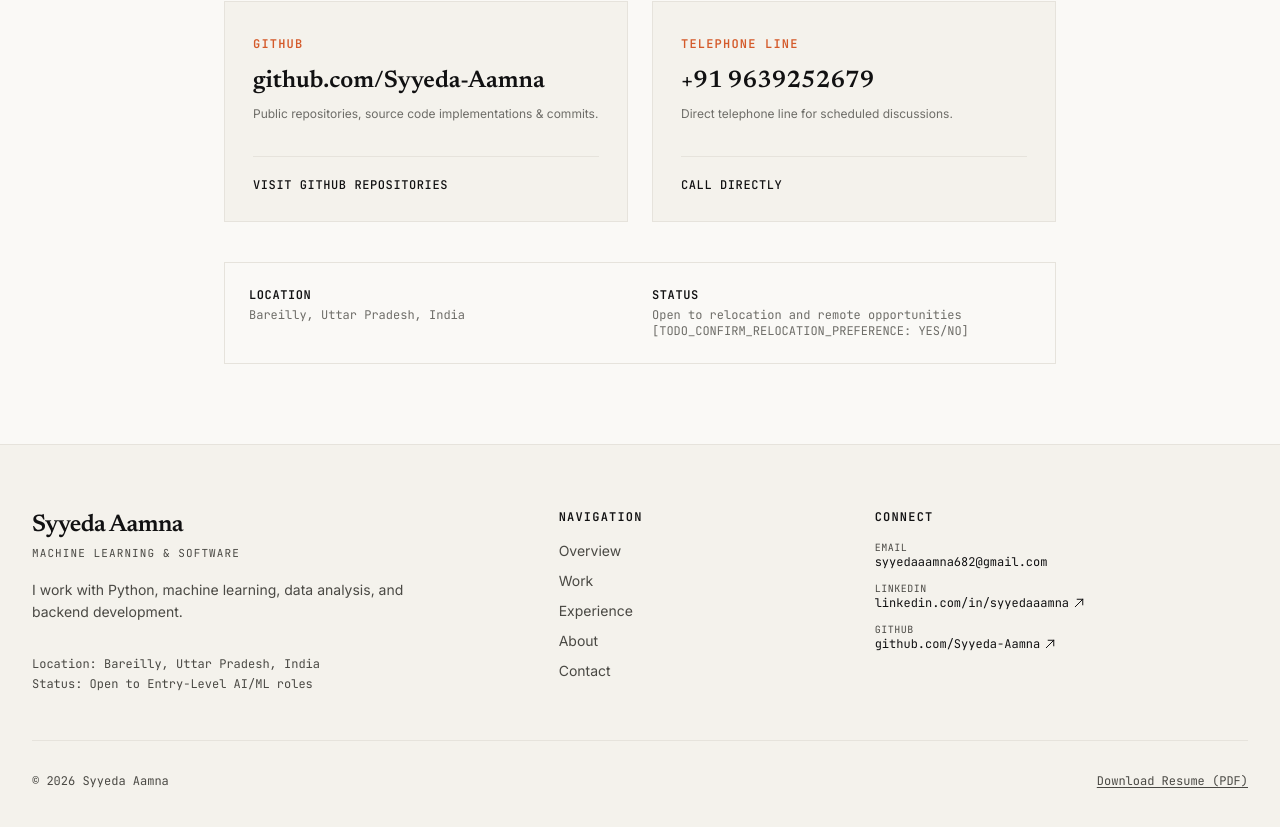
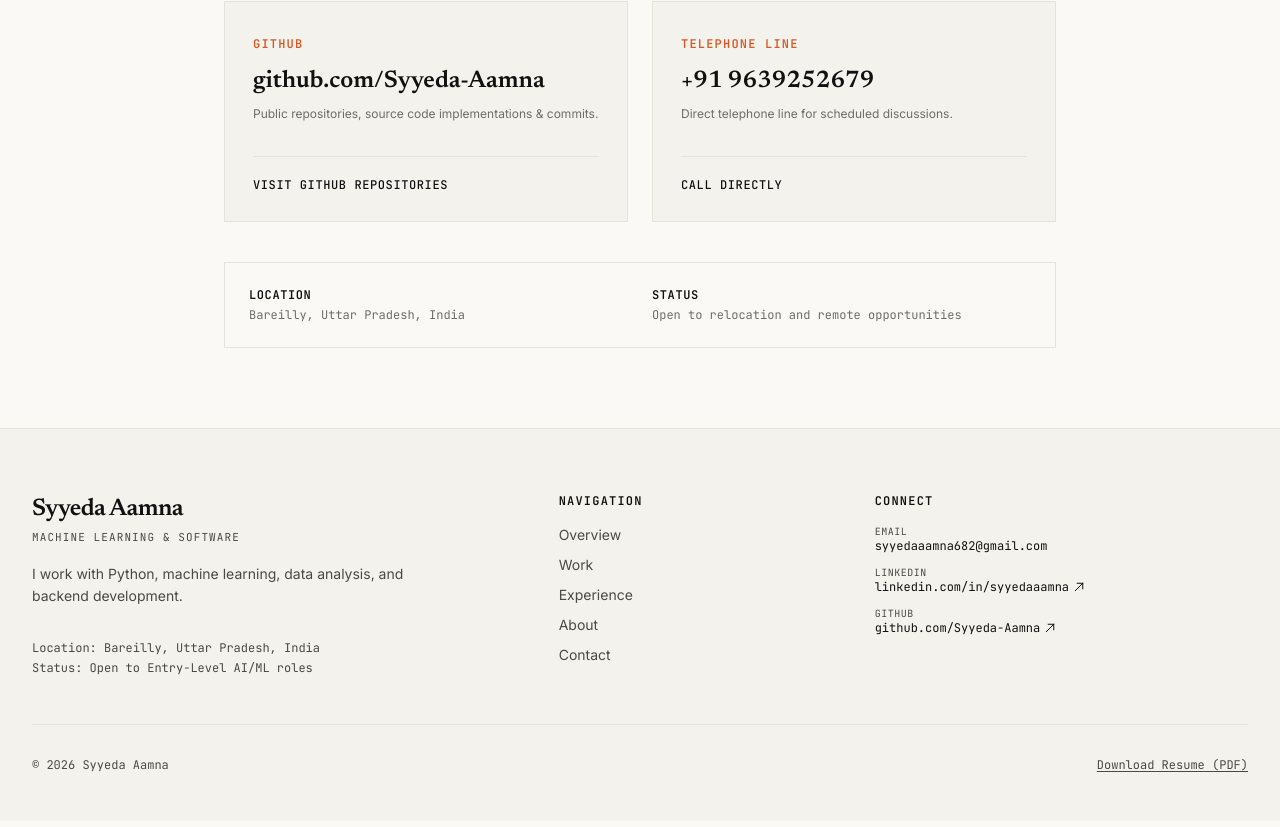
Before and after one commit to shivam-shukla888/aa-portfolio, a Next.js app: page /contact in a window 1280 px wide. Shown: the part 954-1781 px from the top of the page. Built offline with nearby package versions, Linux system fonts and the light colour scheme; no server answers.

Commit message:
fix(profile): clean relocation status text and update official resume to Syyeda_Aamna_Resume.pdf

```diff
--- a/src/app/page.tsx
+++ b/src/app/page.tsx
@@ -49,7 +49,7 @@ export default function HomePage() {
               </a>
 
               <a
-                href="/resume.pdf"
+                href="/Syyeda_Aamna_Resume.pdf"
                 download="Syyeda_Aamna_Resume.pdf"
                 className="inline-flex items-center justify-center gap-2 px-6 py-3 border border-[#111112] bg-[#FAF9F6] text-[#111112] font-mono text-xs uppercase tracking-wider hover:bg-[#111112] hover:text-[#FAF9F6] transition-colors focus-visible:outline-2 focus-visible:outline-[#D45A2A]"
                 aria-label="Download Resume (PDF)"
--- a/src/components/Footer.tsx
+++ b/src/components/Footer.tsx
@@ -105,7 +105,7 @@ export function Footer() {
           <div>&copy; 2026 Syyeda Aamna</div>
           <div className="flex items-center space-x-4">
             <a
-              href="/resume.pdf"
+              href="/Syyeda_Aamna_Resume.pdf"
               download="Syyeda_Aamna_Resume.pdf"
               className="hover:text-[#111112] transition-colors underline underline-offset-2"
             >
--- a/src/components/Header.tsx
+++ b/src/components/Header.tsx
@@ -127,7 +127,7 @@ export function Header() {
 
             {/* Resume Button */}
             <a
-              href="/resume.pdf"
+              href="/Syyeda_Aamna_Resume.pdf"
               download="Syyeda_Aamna_Resume.pdf"
               className="inline-flex items-center gap-1.5 px-3 py-1.5 border border-[#111112] bg-transparent text-[#111112] text-xs font-medium hover:bg-[#111112] hover:text-[#FAF9F6] transition-colors focus-visible:outline-2 focus-visible:outline-[#D45A2A]"
               aria-label="Download Resume (PDF)"
@@ -216,7 +216,7 @@ export function Header() {
 
           <div className="mt-8 pt-6 border-t border-[#E6E3DC] flex flex-col space-y-4">
             <a
-              href="/resume.pdf"
+              href="/Syyeda_Aamna_Resume.pdf"
               download="Syyeda_Aamna_Resume.pdf"
               className="w-full text-center px-4 py-3 border border-[#111112] text-xs font-medium text-[#111112] hover:bg-[#111112] hover:text-[#FAF9F6] transition-colors"
             >
--- a/src/data/aamna-facts.json
+++ b/src/data/aamna-facts.json
@@ -7,7 +7,7 @@
   "github": "https://github.com/Syyeda-Aamna",
   "linkedin": "https://linkedin.com/in/syyedaaamna",
   "workPreferences": {
-    "openToRelocation": "[TODO_CONFIRM_RELOCATION_PREFERENCE: YES/NO]",
+    "openToRelocation": true,
     "openToRemote": true
   },
   "education": [
--- a/src/data/profile.ts
+++ b/src/data/profile.ts
@@ -37,5 +37,5 @@ export const profile: Profile = {
     "Vector Search & FAISS Indexing",
     "SQL Databases & .NET Services",
   ],
-  relocationStatus: "Open to relocation and remote opportunities [TODO_CONFIRM_RELOCATION_PREFERENCE: YES/NO]",
+  relocationStatus: "Open to relocation and remote opportunities",
 };
```
Also changed, not shown: 2 other files (tests, documents, lock files or other folders).
